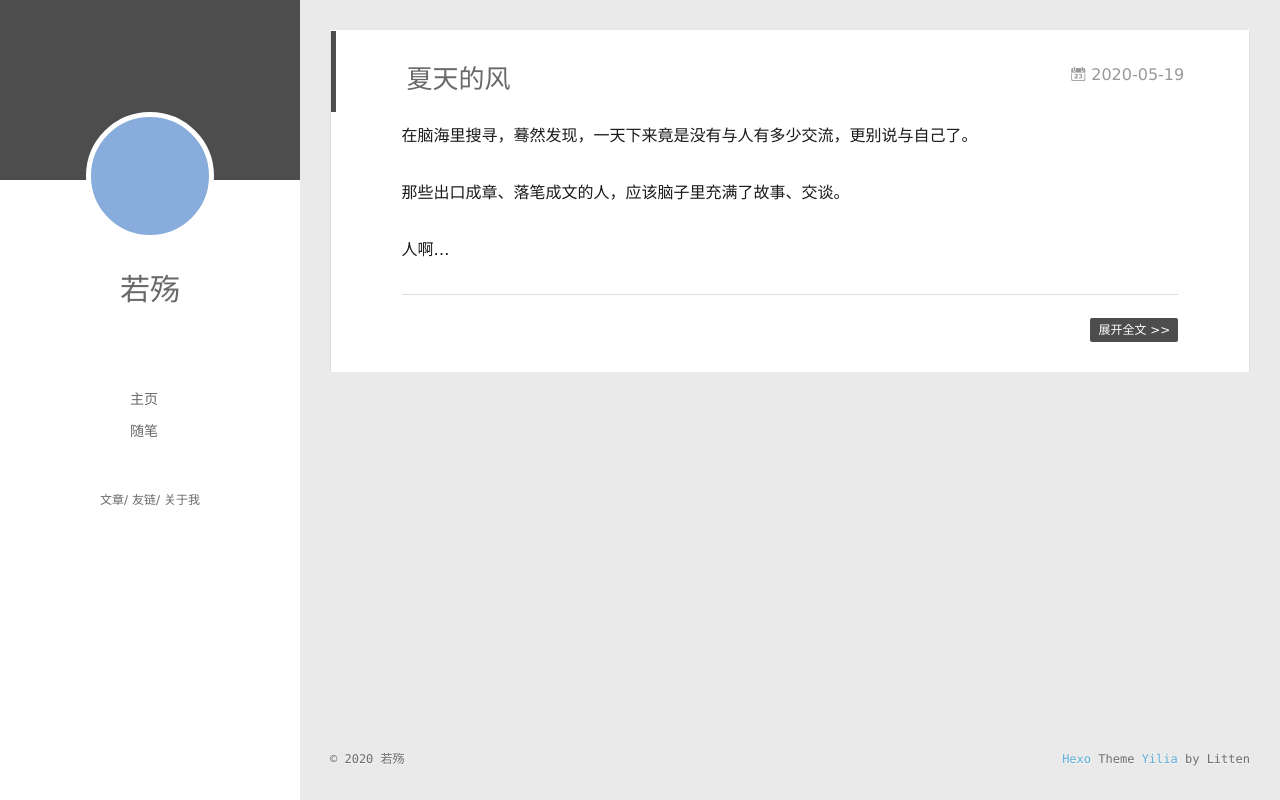
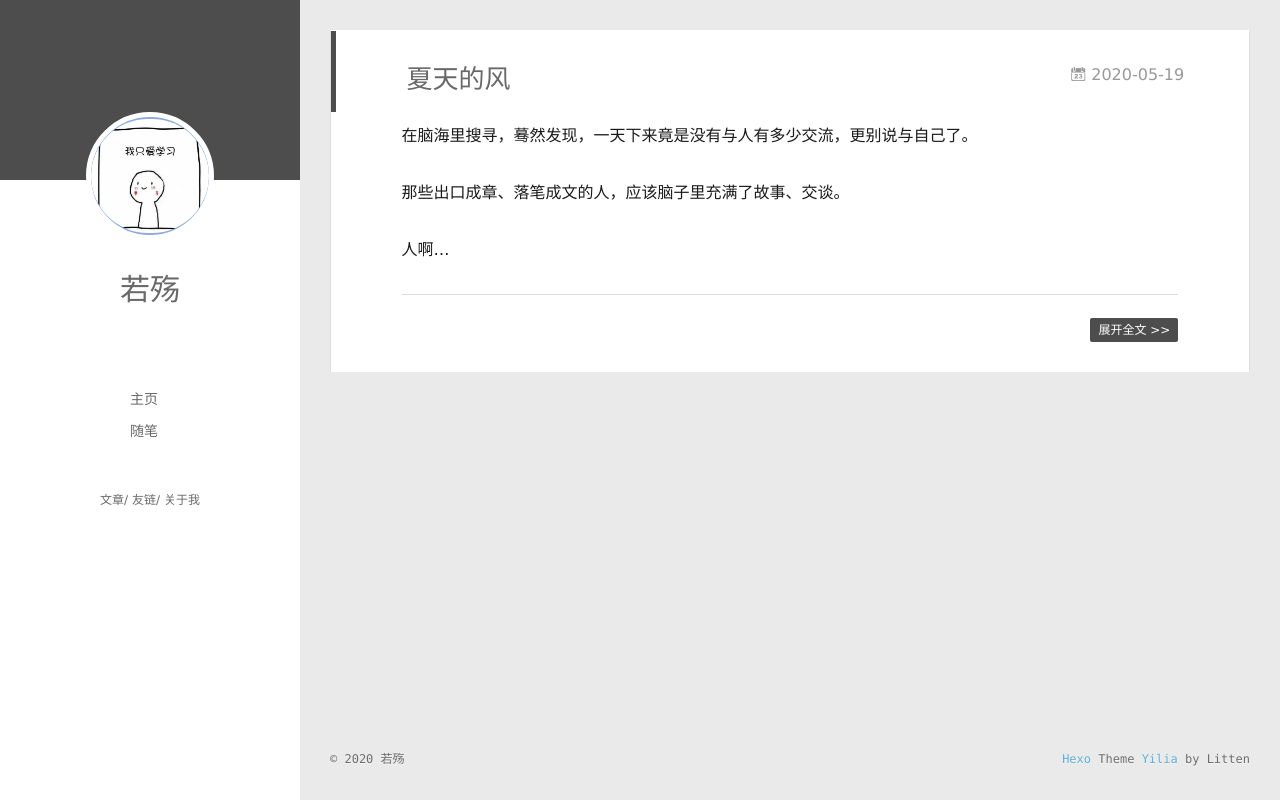
Before and after one commit to rosag49/rosag.github.io, a plain HTML site: page index.html in a window 1280 px wide. Drawn offline with Linux system fonts and the light colour scheme.

Commit message:
Site updated: 2020-05-19 14:39:03

```diff
--- a/index.html
+++ b/index.html
@@ -43,7 +43,7 @@
 <div class="intrude-less">
 	<header id="header" class="inner">
 		<a href="/" class="profilepic">
-			<img src="" class="js-avatar">
+			<img src="/src/img/header.jpg" class="js-avatar">
 		</a>
 		<hgroup>
 		  <h1 class="header-author"><a href="/">若殇</a></h1>
@@ -93,7 +93,7 @@
 	<div class="intrude-less">
 		<header id="header" class="inner">
 			<div class="profilepic">
-				<img src="" class="js-avatar">
+				<img src="/src/img/header.jpg" class="js-avatar">
 			</div>
 			<hgroup>
 			  <h1 class="header-author js-header-author">若殇</h1>
```
Also changed, not shown: 2020/05/19/夏天的风/index.html (+2 -2 lines), archives/2020/05/index.html (+2 -2 lines), archives/2020/index.html (+2 -2 lines), archives/index.html (+2 -2 lines), 随笔/index.html (+2 -2 lines), src/img/header.jpg (added).
